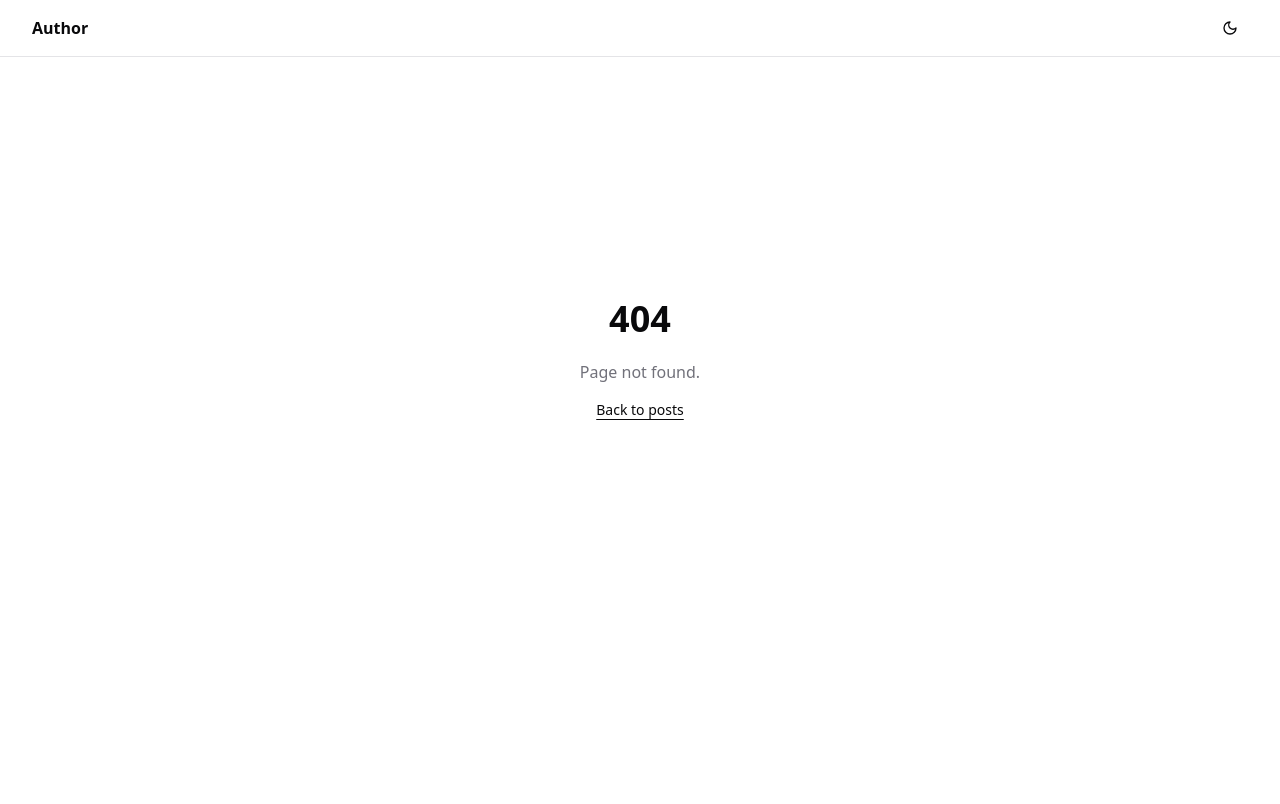
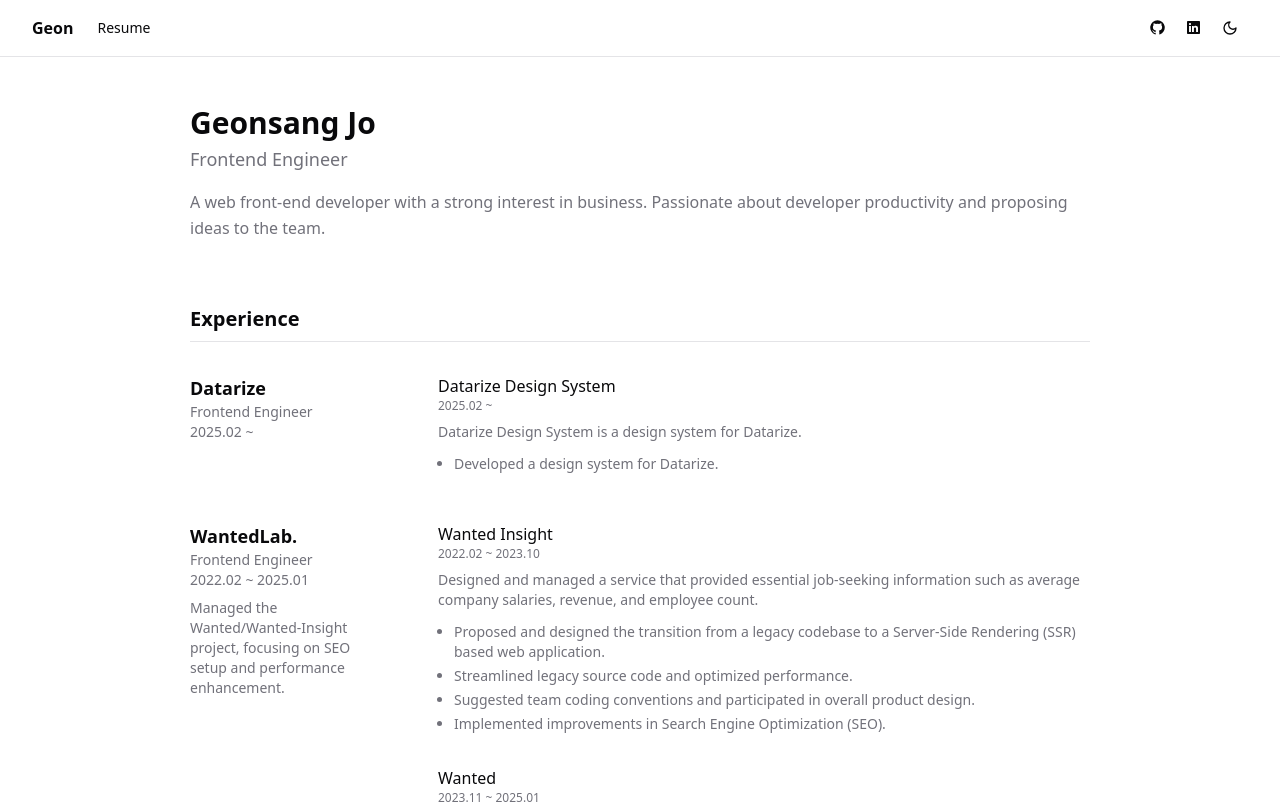
Before and after one commit to geonsang-jo/create-next-log, a Next.js app in the folder packages/template/: page /resume in a window 1280 px wide. Before the commit this address had no page. Shown: the top 804 px of the page. Built offline with nearby package versions, Linux system fonts and the light colour scheme.

Commit message:
feat: set up demo config with real resume data

```diff
--- /dev/null
+++ b/packages/template/app/resume/data.ts
@@ -0,0 +1,160 @@
+export const resumeData = {
+  name: "Geonsang Jo",
+  title: "Frontend Engineer",
+  summary:
+    "A web front-end developer with a strong interest in business. Passionate about developer productivity and proposing ideas to the team.",
+
+  experience: [
+    {
+      company: "Datarize",
+      position: "Frontend Engineer",
+      period: "2025.02 ~",
+      summary: "",
+      projects: [
+        {
+          name: "Datarize Design System",
+          duration: "2025.02 ~",
+          description:
+            "Datarize Design System is a design system for Datarize.",
+          responsibilities: ["Developed a design system for Datarize."],
+        },
+      ],
+    },
+    {
+      company: "WantedLab.",
+      position: "Frontend Engineer",
+      period: "2022.02 ~ 2025.01",
+      summary:
+        "Managed the Wanted/Wanted-Insight project, focusing on SEO setup and performance enhancement.",
+      projects: [
+        {
+          name: "Wanted Insight",
+          duration: "2022.02 ~ 2023.10",
+          description:
+            "Designed and managed a service that provided essential job-seeking information such as average company salaries, revenue, and employee count.",
+          responsibilities: [
+            "Proposed and designed the transition from a legacy codebase to a Server-Side Rendering (SSR) based web application.",
+            "Streamlined legacy source code and optimized performance.",
+            "Suggested team coding conventions and participated in overall product design.",
+            "Implemented improvements in Search Engine Optimization (SEO).",
+          ],
+        },
+        {
+          name: "Wanted",
+          duration: "2023.11 ~ 2025.01",
+          description:
+            "At Wanted, a recruitment platform, overhauled company detail pages, enhanced SEO, and contributed to community development.",
+          responsibilities: [
+            "Redesigned and enriched company detail pages to comprehensively present information about the businesses.",
+            "Improved Search Engine Optimization (SEO).",
+            "Upgraded product legacy systems and enhanced user experience through targeted task forces.",
+          ],
+        },
+      ],
+    },
+    {
+      company: "MarketDesigners.",
+      position: "Frontend Engineer",
+      period: "2020.07 ~ 2021.09",
+      summary:
+        "Operated an English education platform and a moving service B2C platform.",
+      projects: [
+        {
+          name: "Wematch UI Kit",
+          duration: "2021.03 ~ 2021.08",
+          description:
+            "Created and managed easily usable and shareable UI components for the Wematch project.",
+          responsibilities: [
+            "Set up Storybook and introduced NPM libraries.",
+            "Collaborated with designers to select and implement UI elements.",
+          ],
+        },
+        {
+          name: "Wematch",
+          duration: "2020.07 ~ 2021.09",
+          description:
+            "A moving service B2C platform — enhanced and maintained the product.",
+          responsibilities: [
+            "Led the transition from an ASP project to a React project.",
+            "Drove the adoption of TypeScript within the team.",
+            "Proposed team conventions and spearheaded the front-end community.",
+          ],
+        },
+      ],
+    },
+    {
+      company: "LinkShops.",
+      position: "Frontend Engineer",
+      period: "2019.06 ~ 2020.07",
+      summary:
+        "A B2B service connecting wholesalers and individual business owners in the clothing and accessories industry.",
+      projects: [
+        {
+          name: "Linkshops Mobile Web",
+          duration: "2019.06 ~ 2020.07",
+          description:
+            "Set up and developed the mobile web version of the service, originally available only on iOS and Android.",
+          responsibilities: [
+            "Led the project setup and development.",
+            "Implemented image resizing and an AWS S3-based image upload feature.",
+          ],
+        },
+      ],
+    },
+    {
+      company: "Plating.",
+      position: "Frontend Engineer",
+      period: "2018.02 ~ 2019.05",
+      summary:
+        "Operated under the slogan 'Chef's food at your home' — participated in the pivot from B2C to B2B.",
+      projects: [
+        {
+          name: "B2C to B2B Business Pivot",
+          duration: "2018.06 ~ 2019.05",
+          description:
+            "Developed the main service used in pivoting from a B2C to a B2B business model.",
+          responsibilities: [
+            "Designed and developed the main service.",
+            "Developed a payment feature utilizing the payment system.",
+            "Developed the admin panel.",
+          ],
+        },
+      ],
+    },
+  ],
+
+  skills: [
+    {
+      category: "HTML/CSS",
+      items: [
+        "Adhere to HTML Semantic Markup",
+        "SEO implementation — favicon, OpenGraph, JSON-LD",
+        "Extensive experience in SEO improvement with proven metrics enhancement",
+      ],
+    },
+    {
+      category: "TypeScript",
+      items: [
+        "Significant experience with TypeScript projects",
+        "Strive for type-safe development practices",
+      ],
+    },
+    {
+      category: "SPA Framework",
+      items: [
+        "Proficient in React and Vue, understanding component life cycles",
+        "High proficiency in SSR environments like Next.js",
+        "State management with Redux and Zustand",
+        "Skilled in creating collaboration-friendly folder structures",
+      ],
+    },
+    {
+      category: "Tech",
+      items: [
+        "Actively engage in team-level problem-solving with proposals and presentations",
+        "Committed to enhancing team coding conventions",
+        "Proficient in Git with various branching strategies",
+      ],
+    },
+  ],
+};
--- /dev/null
+++ b/packages/template/app/resume/page.tsx
@@ -0,0 +1,83 @@
+import { resumeData } from "./data";
+
+export default function ResumePage() {
+  return (
+    <section className="flex flex-col gap-16 pt-12 pb-14 w-full md:w-[900px] m-auto px-4 md:px-0">
+      {/* Header */}
+      <header>
+        <h1 className="text-3xl font-bold">{resumeData.name}</h1>
+        <p className="text-lg text-muted-foreground mt-1">
+          {resumeData.title}
+        </p>
+        <p className="mt-4 text-muted-foreground leading-relaxed">
+          {resumeData.summary}
+        </p>
+      </header>
+
+      {/* Experience */}
+      <div>
+        <h2 className="text-xl font-semibold mb-8 pb-2 border-b">
+          Experience
+        </h2>
+        <div className="flex flex-col gap-12">
+          {resumeData.experience.map((exp) => (
+            <div
+              key={exp.company}
+              className="flex flex-col md:flex-row gap-6 md:gap-12"
+            >
+              {/* Left: Company info (sticky on desktop) */}
+              <div className="md:w-[200px] shrink-0 md:sticky md:top-20 md:self-start">
+                <h3 className="font-semibold text-lg">{exp.company}</h3>
+                <p className="text-sm text-muted-foreground">
+                  {exp.position}
+                </p>
+                <p className="text-sm text-muted-foreground">{exp.period}</p>
+                {exp.summary && (
+                  <p className="text-sm text-muted-foreground mt-2">
+                    {exp.summary}
+                  </p>
+                )}
+              </div>
+              {/* Right: Projects */}
+              <div className="flex-1 flex flex-col gap-8">
+                {exp.projects.map((project) => (
+                  <div key={project.name}>
+                    <h4 className="font-medium">{project.name}</h4>
+                    <p className="text-xs text-muted-foreground mb-2">
+                      {project.duration}
+                    </p>
+                    <p className="text-sm text-muted-foreground mb-3">
+                      {project.description}
+                    </p>
+                    <ul className="list-disc list-outside ml-4 text-sm text-muted-foreground space-y-1">
+                      {project.responsibilities.map((r, i) => (
+                        <li key={i}>{r}</li>
+                      ))}
+                    </ul>
+                  </div>
+                ))}
+              </div>
+            </div>
+          ))}
+        </div>
+      </div>
+
+      {/* Skills */}
+      <div>
+        <h2 className="text-xl font-semibold mb-8 pb-2 border-b">Skills</h2>
+        <div className="flex flex-col gap-6">
+          {resumeData.skills.map((skill) => (
+            <div key={skill.category}>
+              <h3 className="font-medium mb-2">{skill.category}</h3>
+              <ul className="list-disc list-outside ml-4 text-sm text-muted-foreground space-y-1">
+                {skill.items.map((item, i) => (
+                  <li key={i}>{item}</li>
+                ))}
+              </ul>
+            </div>
+          ))}
+        </div>
+      </div>
+    </section>
+  );
+}
--- a/packages/template/next-log.config.ts
+++ b/packages/template/next-log.config.ts
@@ -1,15 +1,15 @@
 const config = {
-  title: "My Blog",
-  description: "A blog powered by next-log",
-  url: "https://example.com",
+  title: "create-next-log",
+  description: "A CLI scaffolder for personal developer blogs, powered by Next.js 15 and MDX",
+  url: "https://create-next-log.vercel.app",
 
   author: {
-    name: "Author",
+    name: "Geon",
   },
 
   social: {
-    github: "",
-    linkedin: "",
+    github: "https://github.com/geonsang-jo/create-next-log",
+    linkedin: "https://www.linkedin.com/in/geonsang-jo-5a570612b",
   },
 
   theme: {
@@ -17,7 +17,7 @@
   },
 
   googleVerification: "",
-  googleAnalyticsId: "", // e.g. "G-XXXXXXXXXX"
+  googleAnalyticsId: "",
 };
 
 export default config;
```
